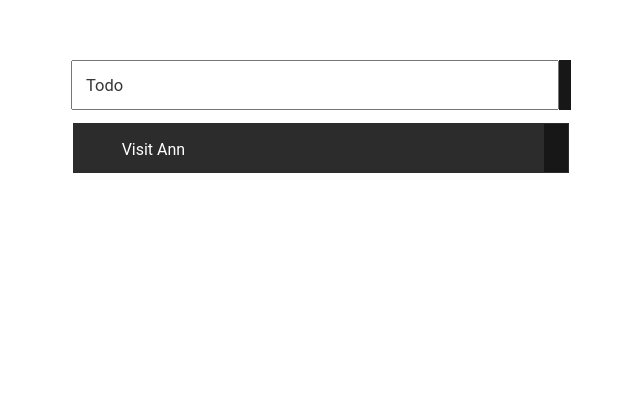
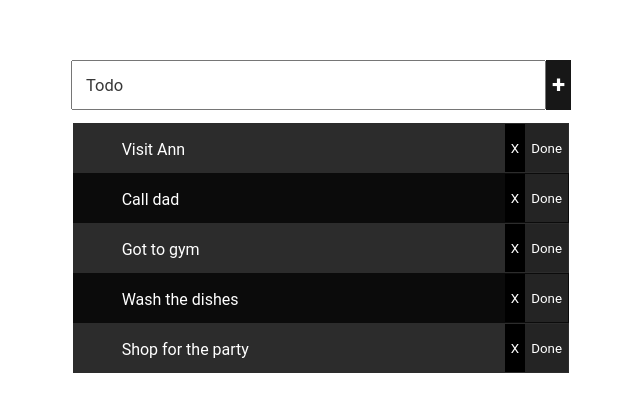
Before and after one commit to jbthecoder5/angular-todo-list-app, an Angular app: page / in a window 1280 px wide. Shown: the part 108-520 px from the top of the page, without its empty margins (319-959 px from the left). Built offline with nearby package versions, Linux system fonts and the light colour scheme.

Commit message:
made some small changes to the app.component.html file

```diff
--- a/src/app/app.component.html
+++ b/src/app/app.component.html
@@ -2,7 +2,7 @@
   <div class="todo-list">
     <div class="input-group">
       <input type="text" placeholder="Todo" />
-      <button class="add-button"></button>
+      <button class="add-button">+</button>
     </div>
     <table>
       <tr class="even">
@@ -12,8 +12,52 @@
           </pre>
         </td>
         <td>
-          <button class="add-button"></button>
-          <button class="add-button"></button>
+          <button class="remove-button">X</button>
+          <button class="done-button">Done</button>
+        </td>
+      </tr>
+      <tr class="odd">
+        <td>
+          <pre>
+            Call dad
+          </pre>
+        </td>
+        <td>
+          <button class="remove-button">X</button>
+          <button class="done-button">Done</button>
+        </td>
+      </tr>
+      <tr class="even">
+        <td>
+          <pre>
+            Got to gym
+          </pre>
+        </td>
+        <td>
+          <button class="remove-button">X</button>
+          <button class="done-button">Done</button>
+        </td>
+      </tr>
+      <tr class="odd">
+        <td>
+          <pre>
+            Wash the dishes
+          </pre>
+        </td>
+        <td>
+          <button class="remove-button">X</button>
+          <button class="done-button">Done</button>
+        </td>
+      </tr>
+      <tr class="even">
+        <td>
+          <pre>
+            Shop for the party
+          </pre>
+        </td>
+        <td>
+          <button class="remove-button">X</button>
+          <button class="done-button">Done</button>
         </td>
       </tr>
     </table>
```
